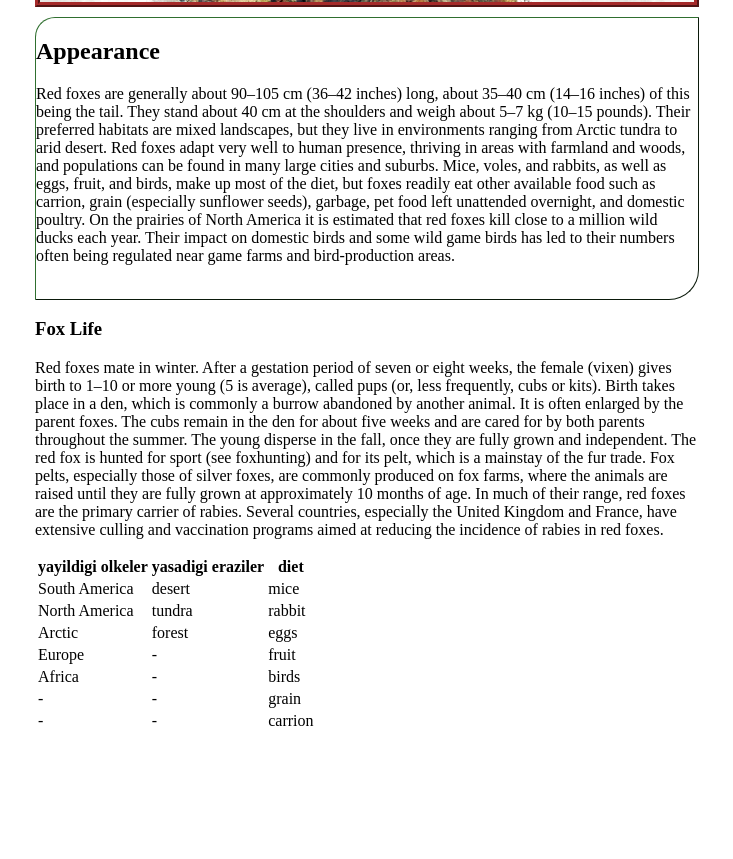
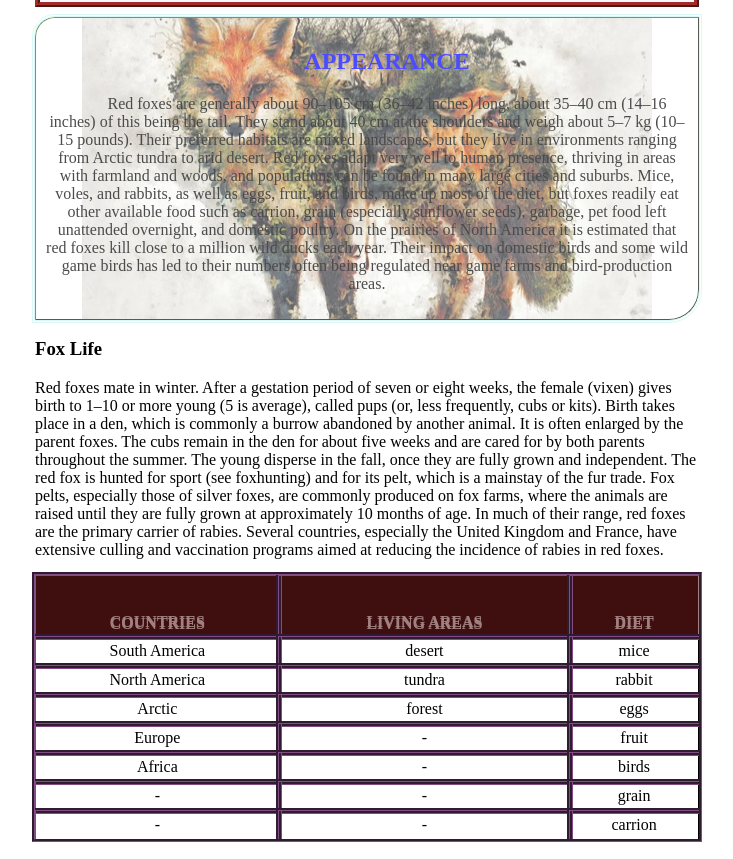
Before and after one commit to RashidaAvshar/csstask, a plain HTML site: page index.html in a window 1280 px wide. Shown: the part 939-1798 px from the top of the page, without its empty margins (273-1006 px from the left). Before the commit the page ends 1692 px from the top, so only its background shows below. Drawn offline with Linux system fonts and the light colour scheme.

Commit message:
add new css

```diff
--- a/asset/css/style.css
+++ b/asset/css/style.css
@@ -135,7 +135,8 @@ letter-spacing: 3px;
 padding: 5px 7px 5px 7px;
 line-height: 20px;
 background-color: rgb(246, 248, 251);
-background-image: url(../img/il_570xN.1714226363_be4c.webp);
+
+
 
 }
 h1{
@@ -148,6 +149,7 @@ text-decoration: none;
 text-transform: unset;
 color: rgb(233, 105, 105);
 display: inline-block;
+outline-color: blueviolet;
 
 }
 
@@ -155,11 +157,52 @@ div.view-appearance{
 border: thin outset rgb(47, 111, 47);
 border: 100px 100px;
 margin-top: 10px;
+padding: 10px 10px 10px 10px;
 border-radius: 20px 0px 30px 0px;
-background-image: ;
+background-image: url(../img/il_570xN.1714226363_be4c.webp);
+background-repeat: no-repeat;
+background-position: 50%;
+background-attachment: fixed;
+opacity: 70%;
+image-rendering: unset;
+text-indent: 40px;
+text-align: center;
+outline-style: double;
+outline-color: rgb(203, 246, 246);
+
+}
+h2{
+    text-align: center;
+    text-transform: uppercase;
+    color: blue;
+
+}
+
+table, th, td{
+    border: 1px solid;
+    outline-style: groove;
+    outline-color: rgb(130, 77, 132);
+    padding: 5px 5px;
+    border-bottom: 0px rgb(245, 238, 238);
+
+}
+table{
+    width: 100%;
+    border-collapse: collapse  ;
+}
+
+th{
+    height: 50px;
+    text-align: center;
+    text-shadow: 0px 2px;
+    color: rgb(160, 128, 128);
+    background-color: rgb(63, 14, 14);
+    text-transform: uppercase;
+    vertical-align: bottom;
+}
+td{
+text-align: center;
 
 
 }
-
-
 /* main end */
--- a/index.html
+++ b/index.html
@@ -67,7 +67,7 @@
 <div class="view-appearance">
     <h2>Appearance</h2>
     <p>Red foxes are generally about 90–105 cm (36–42 inches) long, about 35–40 cm (14–16 inches) of this being the tail. They stand about 40 cm at the shoulders and weigh about 5–7 kg (10–15 pounds). Their preferred habitats are mixed landscapes, but they live in environments ranging from Arctic tundra to arid desert. Red foxes adapt very well to human presence, thriving in areas with farmland and woods, and populations can be found in many large cities and suburbs. Mice, voles, and rabbits, as well as eggs, fruit, and birds, make up most of the diet, but foxes readily eat other available food such as carrion, grain (especially sunflower seeds), garbage, pet food left unattended overnight, and domestic poultry. On the prairies of North America it is estimated that red foxes kill close to a million wild ducks each year. Their impact on domestic birds and some wild game birds has led to their numbers often being regulated near game farms and bird-production areas.</p>
-<img src="" alt="">
+
 </div>
 
 <div class="live-fox">
@@ -80,8 +80,8 @@
 <div class="table">
     <table>
         <tr>
-            <th>yayildigi olkeler</th>
-            <th>yasadigi eraziler</th>
+            <th>countries</th>
+            <th>living areas</th>
             <th>diet</th>
         </tr>
         <tr>
```
